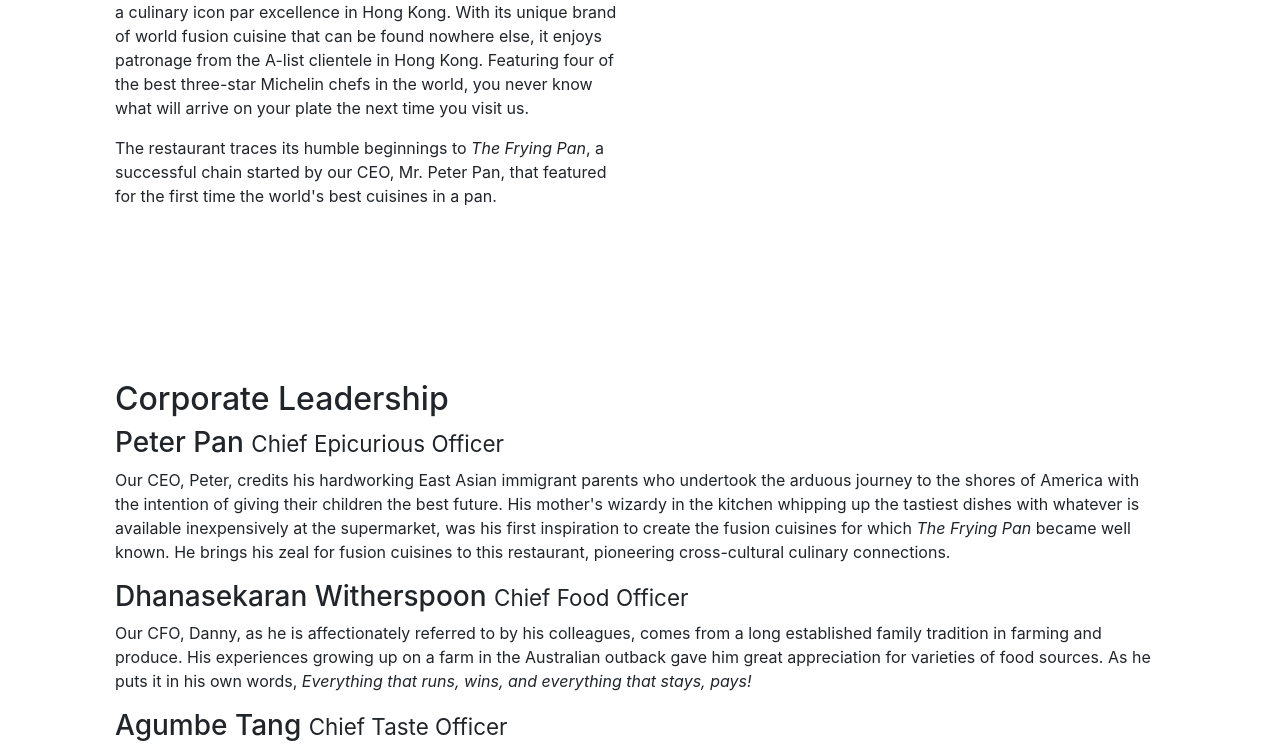
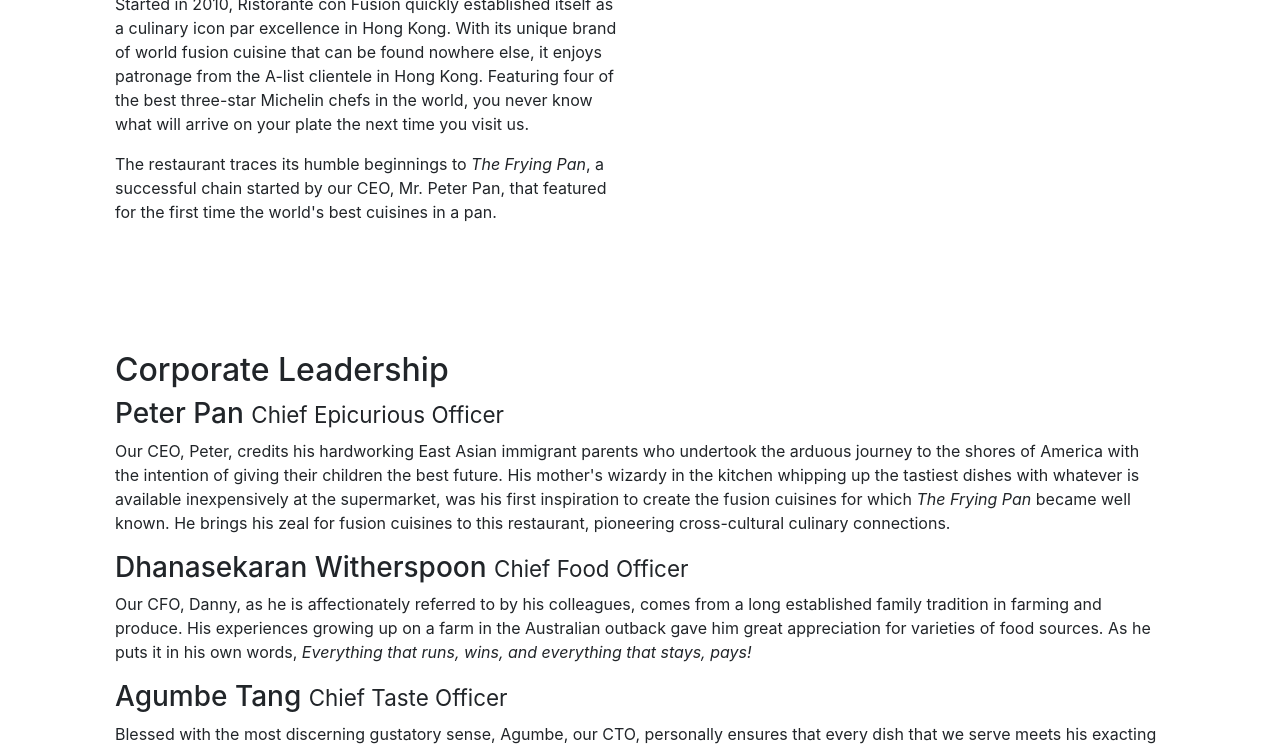
Before and after one commit to 01000011-01001010-01000011/Intro-Bootstrap, a website: page aboutus.html in a window 1280 px wide. Shown: the part 431-1179 px from the top of the page. Drawn offline with nearby package versions, Linux system fonts and the light colour scheme.

Commit message:
updated first assignment

```diff
--- a/CSS/styles.css
+++ b/CSS/styles.css
@@ -50,7 +50,8 @@
 }
 
 .row-content{
-    margin: 50px 0px 50px 0px;
+    margin: 0 auto;
+    padding: 50px 0px 50px 0px;
     min-height: 400px;
 }
 
```
